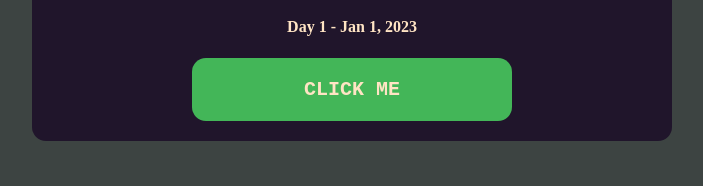
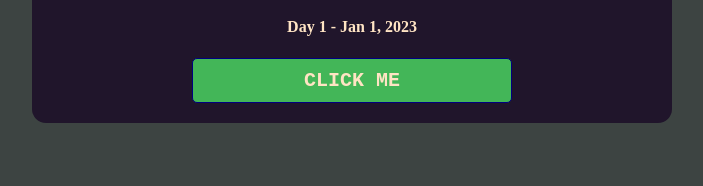
Before and after one commit to syjem/Learn-JavaScript--2023, a plain HTML site: page index.html in a window 1280 px wide. Shown: the part 614-800 px from the top of the page, without its empty margins (288-991 px from the left). Drawn offline with nearby package versions, Linux system fonts and the light colour scheme.

Commit message:
style added for btn

```diff
--- a/css/style.css
+++ b/css/style.css
@@ -97,6 +97,13 @@ ul li {
     color: rgb(242, 179, 184);
 }
 
+
+#btn {
+    cursor: pointer;
+    border: 1px solid navy;
+    padding: 10px;
+    border-radius: 5px;
+}
 
 
 
```
